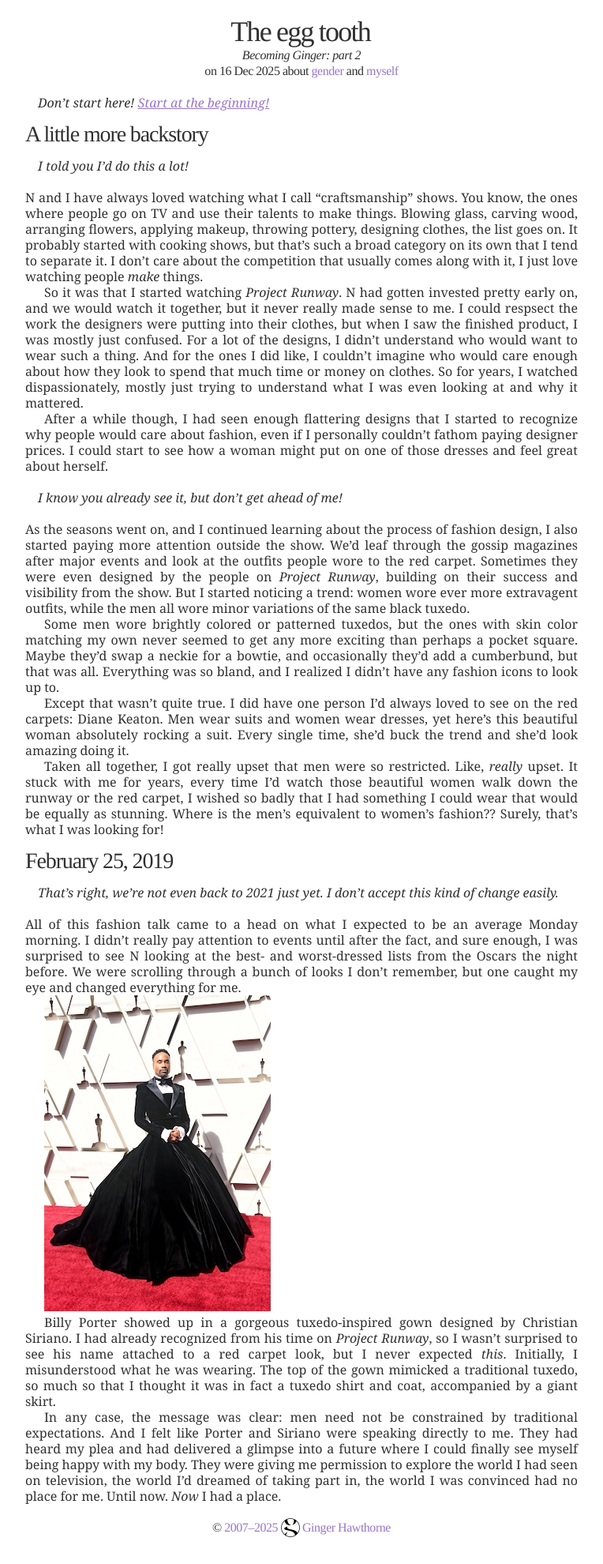
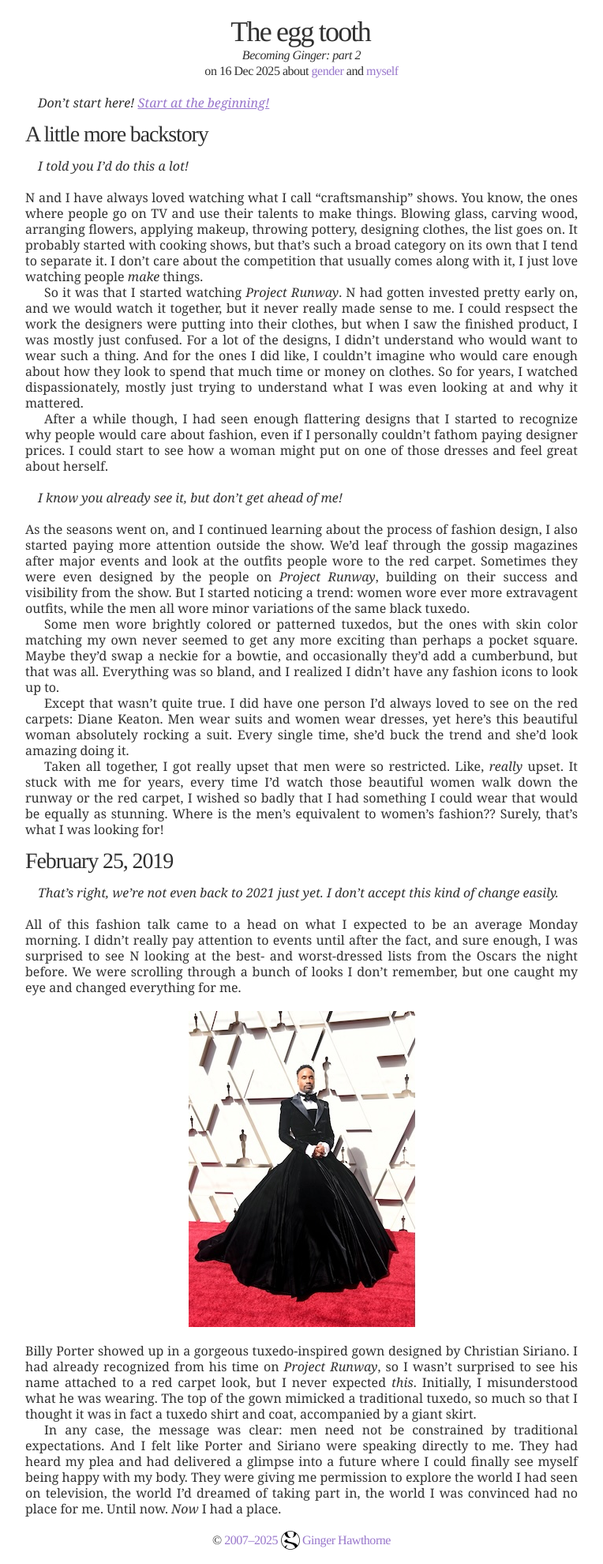
Before and after one commit to gulopine/gulopine.github.io, a Jekyll site: the page built from _posts/2025-12-16-egg-tooth.md, in a window 1280 px wide. Shown: the whole page at 79% size, without its empty margins (258-1022 px from the left). Built offline with Jekyll 4.4.1, drawn with Linux system fonts in a browser that asks for light colours.

Commit message:
Fix images in articles

```diff
--- a/_posts/2025-12-16-egg-tooth.md
+++ b/_posts/2025-12-16-egg-tooth.md
@@ -34,7 +34,7 @@ Taken all together, I got really upset that men were so restricted. Like, _reall
 
 All of this fashion talk came to a head on what I expected to be an average Monday morning. I didn't really pay attention to events until after the fact, and sure enough, I was surprised to see N looking at the best- and worst-dressed lists from the Oscars the night before. We were scrolling through a bunch of looks I don't remember, but one caught my eye and changed everything for me.
 
-![Billy Porter on a red carpet in front of a white wall, wearing a block gown that mimics a tuxedo on the top and widens out considerably on the bottom]({% link assets/billy-porter.jpg %})
+> ![Billy Porter on a red carpet in front of a white wall, wearing a black gown that mimics a tuxedo on the top and widens out considerably on the bottom]({% link assets/billy-porter.jpg %})
 
 Billy Porter showed up in a gorgeous tuxedo-inspired gown designed by Christian Siriano. I had already recognized from his time on _Project Runway_, so I wasn't surprised to see his name attached to a red carpet look, but I never expected _this_. Initially, I misunderstood what he was wearing. The top of the gown mimicked a traditional tuxedo, so much so that I thought it was in fact a tuxedo shirt and coat, accompanied by a giant skirt.
 
--- a/assets/style.css
+++ b/assets/style.css
@@ -145,6 +145,11 @@ blockquote {
 blockquote em {
     font-style: normal;
     letter-spacing: 0;
+}
+
+blockquote img {
+    display: block;
+    margin: 1.25em auto;
 }
 
 div.image {
```
